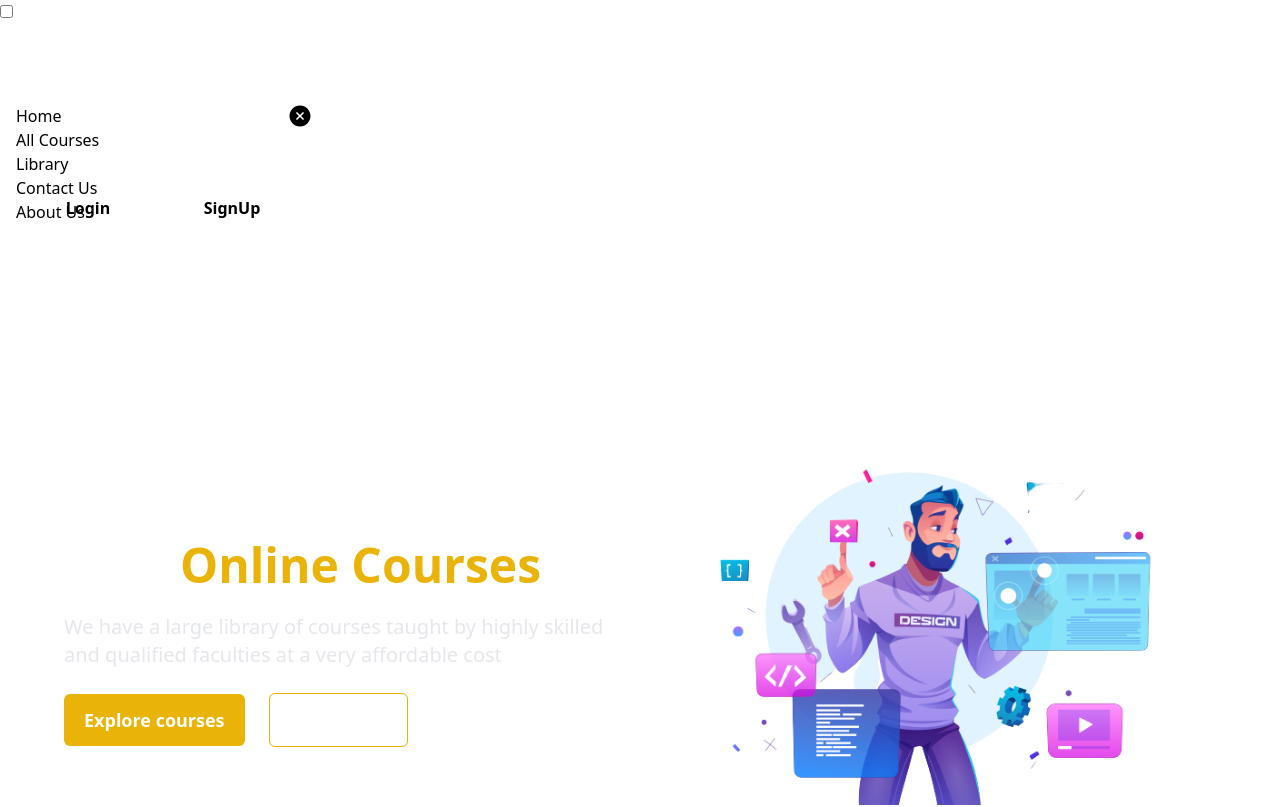
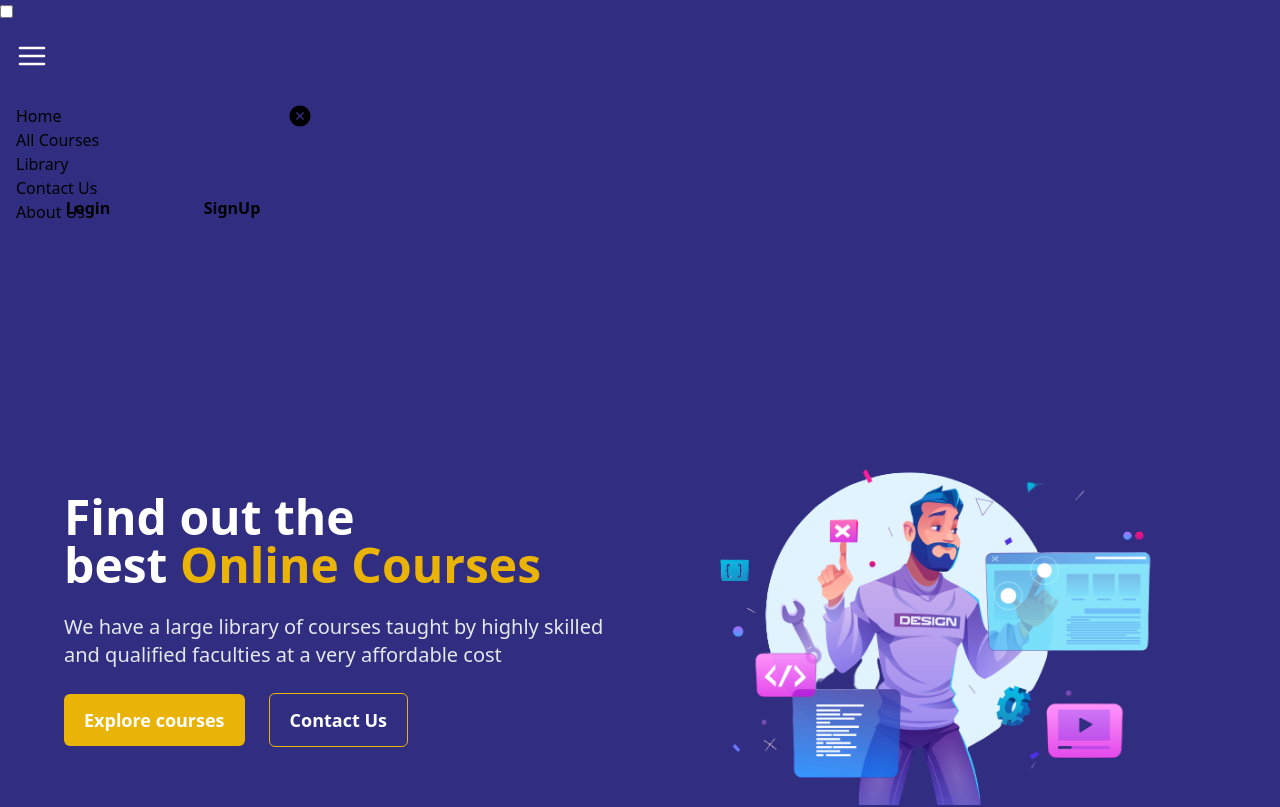
Before and after one commit to Vinaykumar1809/LMS, a React (Vite) app in the folder client/: page / in a window 1280 px wide. Shown: the top 807 px of the page. Built offline with nearby package versions, Linux system fonts and the light colour scheme; no server answers.

Commit message:
Update index.css
adding background color

```diff
--- a/client/src/index.css
+++ b/client/src/index.css
@@ -6,5 +6,5 @@ body{
   margin: auto;
  /*max-width: 1440px*/
   position:relative;
-
+   @apply bg-indigo-900;
 }
```
